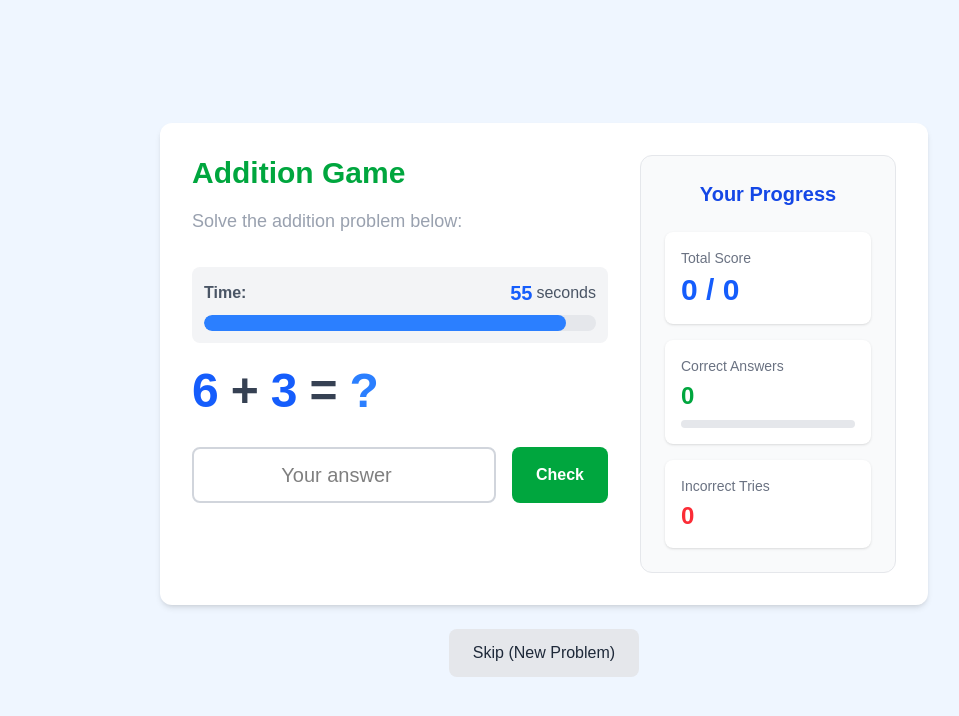
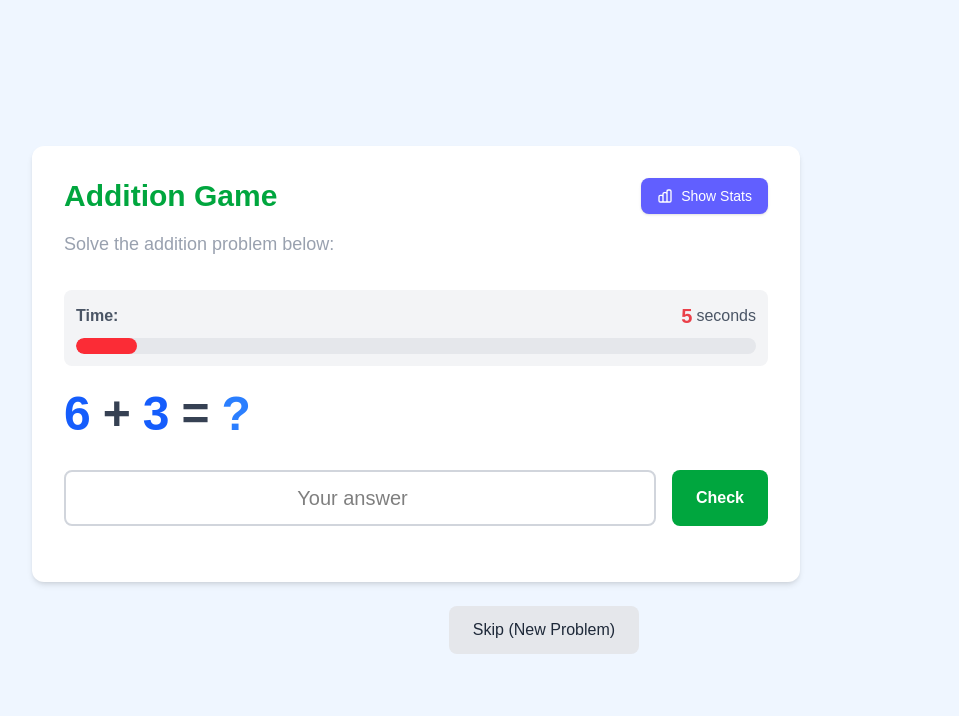
Before and after one commit to rojasmart/math-game, a Next.js app: page /games/addition in a window 1280 px wide. Shown: the top 716 px of the page, without its empty margins (96-1055 px from the left). Built offline with nearby package versions, Linux system fonts and the light colour scheme.

Commit message:
--add game statistics feature; implement visibility toggle for stats and adjust timer settings

```diff
--- a/app/games/addition/page.tsx
+++ b/app/games/addition/page.tsx
@@ -8,8 +8,11 @@ export default function AdditionGame() {
   const [feedback, setFeedback] = useState("");
   const [score, setScore] = useState(0);
   const [totalQuestions, setTotalQuestions] = useState(0);
-  const [timeRemaining, setTimeRemaining] = useState(60); // Start with 60 seconds
+  const [timeRemaining, setTimeRemaining] = useState(10); // Start with 60 seconds
   const [isActive, setIsActive] = useState(true);
+
+  // Add new state for stats visibility
+  const [showStats, setShowStats] = useState(false);
 
   // Generate new random numbers
   const generateNumbers = () => {
@@ -49,14 +52,14 @@ export default function AdditionGame() {
     setTotalQuestions((prev) => prev + 1);
 
     if (userNum === correctAnswer) {
-      setFeedback("Correct! 🎉 +5 seconds");
+      // No feedback message for correct answers
+      setFeedback(""); // Clear any previous feedback
       setScore((prev) => prev + 1);
       // Add 5 seconds for correct answer
       setTimeRemaining((time) => time + 5);
-      // Set a timer to move to the next question
-      setTimeout(generateNumbers, 1500);
+      // Set a timer to move to the next question immediately
+      setTimeout(generateNumbers, 500); // Reduced delay
     } else {
-      setFeedback(`Wrong answer. The correct sum is ${correctAnswer}. -3 seconds`);
       // Subtract 3 seconds for wrong answer, but don't go below 0
       setTimeRemaining((time) => Math.max(0, time - 3));
       setTimeout(generateNumbers, 2000);
@@ -82,11 +85,53 @@ export default function AdditionGame() {
 
   return (
     <div className="flex flex-col items-center justify-center min-h-screen p-8 bg-blue-50">
+      <div className="flex flex-col md:flex-row gap-6 max-w-5xl w-full">
         <div className="bg-white p-8 rounded-xl shadow-md max-w-3xl w-full">
           <div className="flex flex-col md:flex-row gap-8">
             {/* Main game area */}
             <div className="flex-1">
-            <h1 className="text-3xl font-bold mb-4 text-green-600 text-center md:text-left">Addition Game</h1>
+              <div className="flex justify-between items-center mb-4">
+                <h1 className="text-3xl font-bold text-green-600">Addition Game</h1>{" "}
+                <button
+                  onClick={() => setShowStats(!showStats)}
+                  className={`text-sm px-4 py-2 rounded-lg flex items-center cursor-pointer transition-all shadow-sm hover:shadow
+    ${showStats ? "bg-indigo-500 hover:bg-indigo-600 text-white" : "bg-indigo-500 hover:bg-indigo-600 text-white"}`}
+                >
+                  {showStats ? (
+                    <>
+                      <svg
+                        xmlns="http://www.w3.org/2000/svg"
+                        className="h-4 w-4 mr-2 stroke-white"
+                        fill="none"
+                        viewBox="0 0 24 24"
+                        stroke="currentColor"
+                      >
+                        <path strokeLinecap="round" strokeLinejoin="round" strokeWidth={2} d="M6 18L18 6M6 6l12 12" />
+                      </svg>
+                      Hide Stats
+                    </>
+                  ) : (
+                    <>
+                      <svg
+                        xmlns="http://www.w3.org/2000/svg"
+                        className="h-4 w-4 mr-2 stroke-white"
+                        fill="none"
+                        viewBox="0 0 24 24"
+                        stroke="currentColor"
+                      >
+                        <path
+                          strokeLinecap="round"
+                          strokeLinejoin="round"
+                          strokeWidth={2}
+                          d="M9 19v-6a2 2 0 00-2-2H5a2 2 0 00-2 2v6a2 2 0 002 2h2a2 2 0 002-2zm0 0V9a2 2 0 012-2h2a2 2 0 012 2v10m-6 0a2 2 0 002 2h2a2 2 0 002-2m0 0V5a2 2 0 012-2h2a2 2 0 012 2v14a2 2 0 01-2 2h-2a2 2 0 01-2-2z"
+                        />
+                      </svg>
+                      Show Stats
+                    </>
+                  )}
+                </button>
+              </div>
+
               <p className="text-lg mb-8 text-center md:text-left text-gray-400">Solve the addition problem below:</p>
 
               {/* Timer display */}
@@ -141,34 +186,24 @@ export default function AdditionGame() {
                 </div>
               </form>
 
-            {feedback && (
-              <div
-                className={`p-3 text-center text-lg rounded-lg mb-4 ${
-                  feedback.includes("Correct")
-                    ? "bg-green-100 text-green-800"
-                    : feedback.includes("Time's up")
-                    ? "bg-yellow-100 text-yellow-800"
-                    : "bg-red-100 text-red-800"
-                }`}
-              >
-                {feedback}
+              {feedback && <div className="p-3 text-center text-lg rounded-lg mb-4 bg-red-100 text-red-800">{feedback}</div>}
             </div>
-            )}
           </div>
-
+        </div>
         {/* Score card on the right */}
-          <div className="md:w-64 p-6 bg-gray-50 rounded-xl border border-gray-200">
-            <h2 className="text-xl font-bold mb-6 text-blue-700 text-center">Your Progress</h2>
+        {showStats && (
+          <div className="md:w-64 p-6 bg-white rounded-xl border border-gray-200 bg-white p-8 rounded-xl shadow-md">
+            <h2 className="text-xl font-bold mb-6 text-blue-700 text-center text-gray-500">Your Progress</h2>
 
             <div className="flex flex-col space-y-4">
-              <div className="bg-white p-4 rounded-lg shadow-sm">
+              <div className="bg-gray-100 p-4 rounded-lg shadow-sm">
                 <p className="text-gray-500 text-sm mb-1">Total Score</p>
                 <p className="text-3xl font-bold text-blue-600">
                   {score} / {totalQuestions}
                 </p>
               </div>
 
-              <div className="bg-white p-4 rounded-lg shadow-sm">
+              <div className="bg-gray-100  p-4 rounded-lg shadow-sm">
                 <p className="text-gray-500 text-sm mb-1">Correct Answers</p>
                 <p className="text-2xl font-bold text-green-600">{score}</p>
                 <div className="w-full bg-gray-200 h-2 rounded-full mt-2">
@@ -179,13 +214,13 @@ export default function AdditionGame() {
                 </div>
               </div>
 
-              <div className="bg-white p-4 rounded-lg shadow-sm">
+              <div className="bg-gray-100 p-4 rounded-lg shadow-sm">
                 <p className="text-gray-500 text-sm mb-1">Incorrect Tries</p>
                 <p className="text-2xl font-bold text-red-500">{totalQuestions - score}</p>
               </div>
             </div>
           </div>
-        </div>
+        )}
       </div>
 
       {isActive ? (
```
Lines whose indentation alone changed are shown as unchanged.
